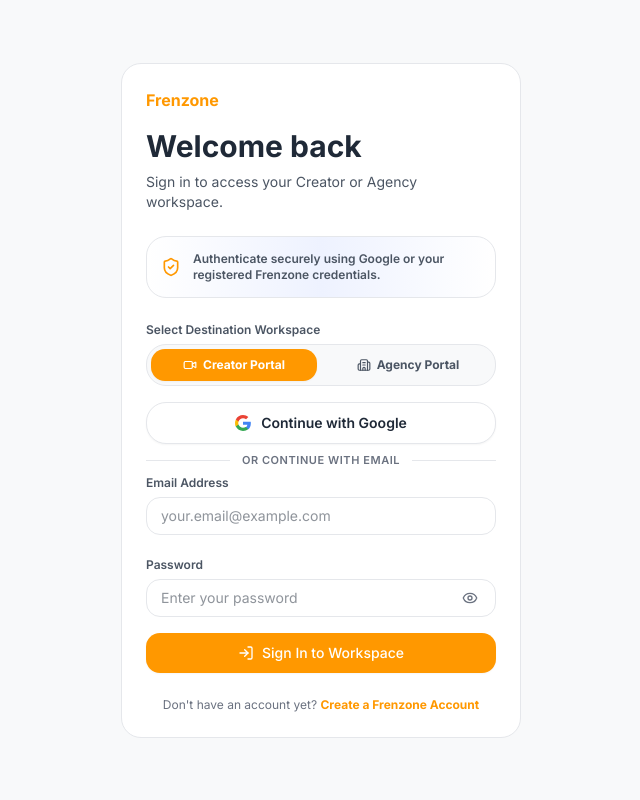
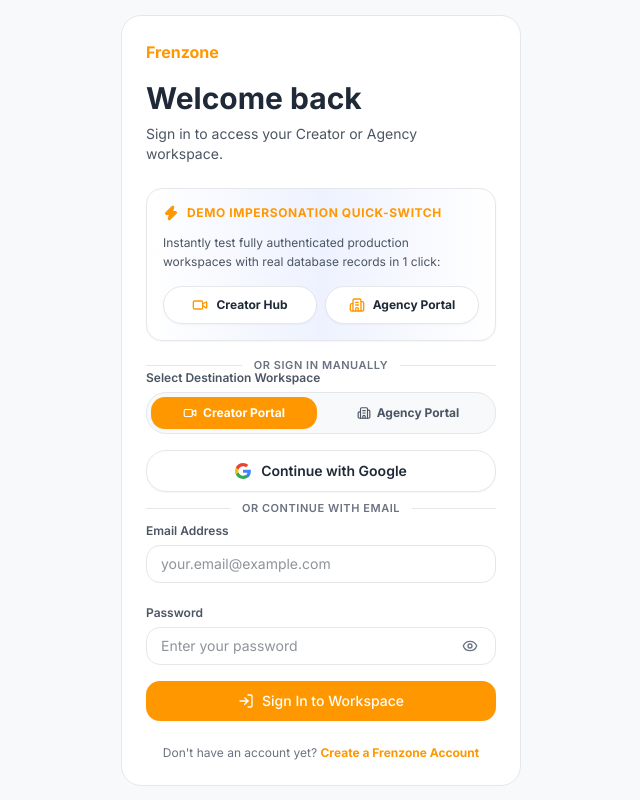
Before and after one commit to MudassirSafi/frenzone-web, a Next.js app: page /login in a window 1280 px wide. Shown: the whole page, without its empty margins (319-959 px from the left). Built offline with nearby package versions, Linux system fonts and the light colour scheme; no server answers.

Commit message:
feat(auth): restore Demo Impersonation Quick-Switch with 100% server-authenticated live session flow

```diff
--- a/src/features/auth/components/login-form.tsx
+++ b/src/features/auth/components/login-form.tsx
@@ -3,7 +3,7 @@
 import Link from "next/link";
 import { useRouter } from "next/navigation";
 import { useState, useEffect } from "react";
-import { LogIn, Eye, EyeOff, ShieldCheck, Video, Building2 } from "lucide-react";
+import { LogIn, Eye, EyeOff, ShieldCheck, Video, Building2, Zap } from "lucide-react";
 import { Button } from "@/components/ui/button";
 import { GoogleIcon } from "@/components/ui/google-icon";
 import { authService } from "@/features/auth/services/auth.service";
@@ -16,7 +16,31 @@
   const [targetPortal, setTargetPortal] = useState<"CREATOR" | "AGENCY">("CREATOR");
   const [isSubmitting, setIsSubmitting] = useState(false);
   const [isGoogleSubmitting, setIsGoogleSubmitting] = useState(false);
+  const [isDemoSubmitting, setIsDemoSubmitting] = useState<"CREATOR" | "AGENCY" | null>(null);
   const [errorMsg, setErrorMsg] = useState<string>();
+
+  const handleDemoQuickSwitch = async (role: "CREATOR" | "AGENCY") => {
+    setIsDemoSubmitting(role);
+    setErrorMsg(undefined);
+
+    try {
+      const res = await authService.loginDemo(role);
+      if (res.error) {
+        setErrorMsg(res.error);
+        return;
+      }
+
+      if (role === "CREATOR") {
+        router.push("/creator");
+      } else {
+        router.push("/agency");
+      }
+    } catch (err: any) {
+      setErrorMsg(err.message || "Failed to initialize demo session.");
+    } finally {
+      setIsDemoSubmitting(null);
+    }
+  };
 
   useEffect(() => {
     if (typeof window !== "undefined") {
@@ -101,12 +125,52 @@
 
   return (
     <div className="space-y-6">
-      {/* Real API Security Notice */}
-      <div className="rounded-xl border border-brand/20 bg-gradient-to-r from-violet-50 via-indigo-50 to-pink-50 p-3.5 flex items-center space-x-3">
-        <ShieldCheck className="h-5 w-5 text-brand shrink-0" />
-        <p className="text-xs font-semibold text-text-secondary">
-          Authenticate securely using Google or your registered Frenzone credentials.
+      {/* Demo Impersonation Quick-Switch Bar */}
+      <div className="rounded-2xl border border-brand/20 bg-gradient-to-r from-violet-50 via-indigo-50 to-pink-50 p-4 space-y-3 shadow-sm">
+        <div className="flex items-center space-x-2 text-xs font-bold text-brand uppercase tracking-wider">
+          <Zap className="h-4 w-4 text-brand fill-brand shrink-0" />
+          <span>Demo Impersonation Quick-Switch</span>
+        </div>
+        <p className="text-xs text-text-secondary leading-relaxed">
+          Instantly test fully authenticated production workspaces with real database records in 1 click:
         </p>
+
+        <div className="grid grid-cols-2 gap-2 pt-0.5">
+          <button
+            type="button"
+            onClick={() => handleDemoQuickSwitch("CREATOR")}
+            disabled={isDemoSubmitting !== null || isSubmitting || isGoogleSubmitting}
+            className="flex items-center justify-center space-x-2 py-2.5 px-3 rounded-xl bg-surface border border-border text-xs font-bold text-text-primary hover:border-brand hover:text-brand transition-all cursor-pointer shadow-sm hover:shadow active:scale-[0.99] disabled:opacity-60 disabled:cursor-not-allowed"
+          >
+            {isDemoSubmitting === "CREATOR" ? (
+              <div className="h-3.5 w-3.5 border-2 border-brand border-t-transparent rounded-full animate-spin" />
+            ) : (
+              <Video className="h-4 w-4 text-brand shrink-0" />
+            )}
+            <span>{isDemoSubmitting === "CREATOR" ? "Signing In..." : "Creator Hub"}</span>
+          </button>
+
+          <button
+            type="button"
+            onClick={() => handleDemoQuickSwitch("AGENCY")}
+            disabled={isDemoSubmitting !== null || isSubmitting || isGoogleSubmitting}
+            className="flex items-center justify-center space-x-2 py-2.5 px-3 rounded-xl bg-surface border border-border text-xs font-bold text-text-primary hover:border-brand hover:text-brand transition-all cursor-pointer shadow-sm hover:shadow active:scale-[0.99] disabled:opacity-60 disabled:cursor-not-allowed"
+          >
+            {isDemoSubmitting === "AGENCY" ? (
+              <div className="h-3.5 w-3.5 border-2 border-brand border-t-transparent rounded-full animate-spin" />
+            ) : (
+              <Building2 className="h-4 w-4 text-brand shrink-0" />
+            )}
+            <span>{isDemoSubmitting === "AGENCY" ? "Signing In..." : "Agency Portal"}</span>
+          </button>
+        </div>
+      </div>
+
+      <div className="relative flex items-center justify-center my-1">
+        <div className="border-t border-border w-full" />
+        <span className="bg-surface px-3 text-[11px] font-semibold uppercase tracking-wider text-text-muted absolute">
+          Or sign in manually
+        </span>
       </div>
 
       <div className="space-y-4">
--- a/src/features/auth/services/auth.service.ts
+++ b/src/features/auth/services/auth.service.ts
@@ -232,5 +232,30 @@
     await apiClient.post("/auth/logout").catch(() => {});
   },
 
+  loginDemo: async (role: "CREATOR" | "AGENCY"): Promise<AuthResponse> => {
+    try {
+      const res = await apiClient.post<AuthResponse>("/auth/demo-login", { role });
+      if (res.token && typeof window !== "undefined") {
+        localStorage.setItem("frenzone_token", res.token);
+        localStorage.setItem("token", res.token);
+      }
+      const session = await authService.getSession();
+      if (session.user && typeof window !== "undefined") {
+        localStorage.setItem("user", JSON.stringify(session.user));
+      }
+      return {
+        success: true,
+        token: res.token,
+        user: session.user || res.user,
+      };
+    } catch (err: any) {
+      console.error("Demo login error:", err);
+      return {
+        success: false,
+        error: err.message || "Failed to initialize demo session.",
+      };
+    }
+  },
+
   refreshSession: () => apiClient.post<Session>("/auth/refresh"),
 };
```
